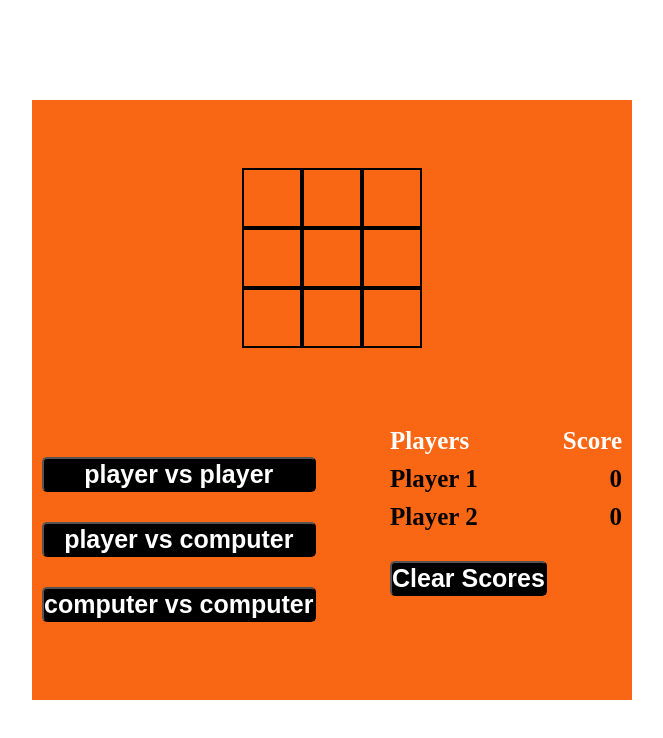
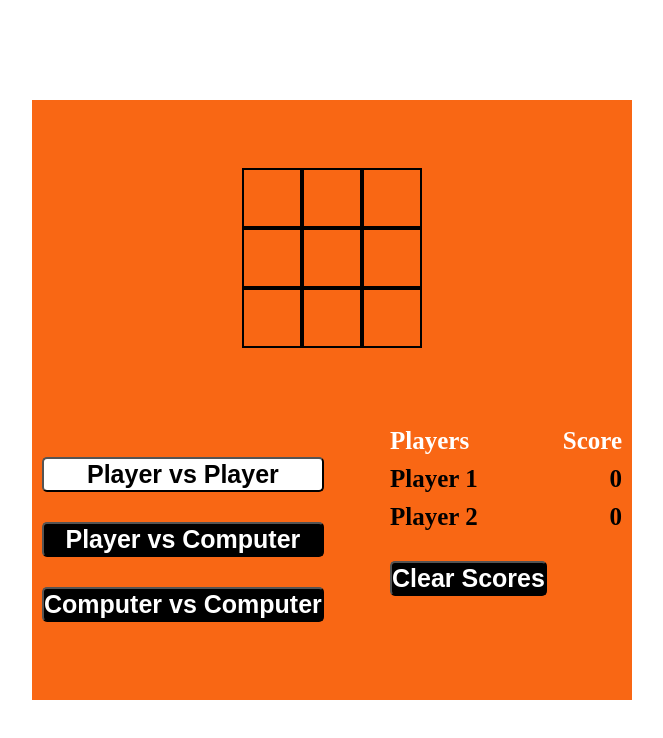
Before and after one commit to Tigran-Khanaghyan/tic-tac-toe, a React (Create React App) app: page /game in a window 1280 px wide. Shown: the top 738 px of the page, without its empty margins (308-971 px from the left). Built offline with nearby package versions, Linux system fonts and the light colour scheme.

Commit message:
Add Mode Buttons

```diff
--- a/src/components/Button/Button.jsx
+++ b/src/components/Button/Button.jsx
@@ -1,8 +1,8 @@
 import "./Button.style.css";
 
-function Button({ name, onClick }) {
+function Button({ name, onClick, className }) {
   return (
-    <button onClick={onClick} className="button">
+    <button onClick={onClick} className={className}>
       {name}
     </button>
   );
--- a/src/components/Button/Button.style.css
+++ b/src/components/Button/Button.style.css
@@ -12,3 +12,13 @@
   background-color: white;
   color: black;
 }
+
+.button-clicked {
+  height: 35px;
+  border-radius: 5px;
+  font-size: 25px;
+  font-weight: 600;
+  margin-top: 30px;
+  background-color: white;
+  color: black;
+}
--- a/src/components/GameInfo/GameInfo.jsx
+++ b/src/components/GameInfo/GameInfo.jsx
@@ -1,4 +1,5 @@
 import { useState } from "react";
+import { BUTTON_STYLE } from "../../constants/game";
 import { clearLocalScores, scores } from "../../helpers/board";
 import Button from "../Button/Button";
 import "./GameInfo.style.css";
@@ -32,7 +33,11 @@ function GameInfo({ score1 = 0, score2 = 0, change, setChange }) {
         <p>Player 2</p>
         <p>{score2}</p>
       </div>
-      <Button name="Clear Scores" onClick={clearScores} />
+      <Button
+        name="Clear Scores"
+        onClick={clearScores}
+        className={BUTTON_STYLE}
+      />
     </>
   );
 }
--- a/src/components/GameMode/GameMode.jsx
+++ b/src/components/GameMode/GameMode.jsx
@@ -1,11 +1,52 @@
+import { useState } from "react";
+import {
+  BUTTON_STYLE,
+  CLICKED_BUTTON_STYLE,
+  COMPUTER_VS_COMPUTER,
+  PLAYER_VS_COMPUTER,
+  PLAYER_VS_PLAYER,
+} from "../../constants/game";
 import Button from "../Button/Button";
+import './GameMode.style.css'
 
 function GameMode() {
+  const [playerPlayer, setPlayerPlayer] = useState(true);
+  const [playerComputer, setPlayerComputer] = useState(false);
+  const [computerComputer, setComputerComputer] = useState(false);
+
+  const handlePlayerPlayerClick = () => {
+    setPlayerPlayer(true)
+    setPlayerComputer(false)
+    setComputerComputer(false)
+  };
+  const handlePlayerComputerClick = () => {
+    setPlayerComputer(true)
+    setPlayerPlayer(false)
+    setComputerComputer(false)
+  };
+  const handleComputerComputerClick = () => {
+    setComputerComputer(true)
+    setPlayerPlayer(false)
+    setPlayerComputer(false)
+  };
+
   return (
     <>
-      <Button name="player vs player" />
-      <Button name="player vs computer" />
-      <Button name="computer vs computer" />
+      <Button
+        className={playerPlayer ? CLICKED_BUTTON_STYLE : BUTTON_STYLE}
+        name={PLAYER_VS_PLAYER}
+        onClick={handlePlayerPlayerClick}
+      />
+      <Button
+        className={playerComputer ? CLICKED_BUTTON_STYLE : BUTTON_STYLE}
+        name={PLAYER_VS_COMPUTER}
+        onClick={handlePlayerComputerClick}
+      />
+      <Button
+        className={computerComputer ? CLICKED_BUTTON_STYLE : BUTTON_STYLE}
+        name={COMPUTER_VS_COMPUTER}
+        onClick={handleComputerComputerClick}
+      />
     </>
   );
 }
--- a/src/constants/game.js
+++ b/src/constants/game.js
@@ -1,5 +1,10 @@
 export const GAME_SIGNS = ["X", "O"];
 export const FIRST_PLAYER_TURN = 0;
 export const SECOND_PLAYER_TURN = 1;
-export const PLAY = "Play"
+export const PLAY = "Play";
 export const CLOSE = "Close";
+export const PLAYER_VS_PLAYER = "Player vs Player";
+export const PLAYER_VS_COMPUTER = "Player vs Computer";
+export const COMPUTER_VS_COMPUTER = "Computer vs Computer";
+export const BUTTON_STYLE = "button";
+export const CLICKED_BUTTON_STYLE = "button-clicked";
```
Also changed, not shown: src/components/GameMode/GameMode.style.css (added).
